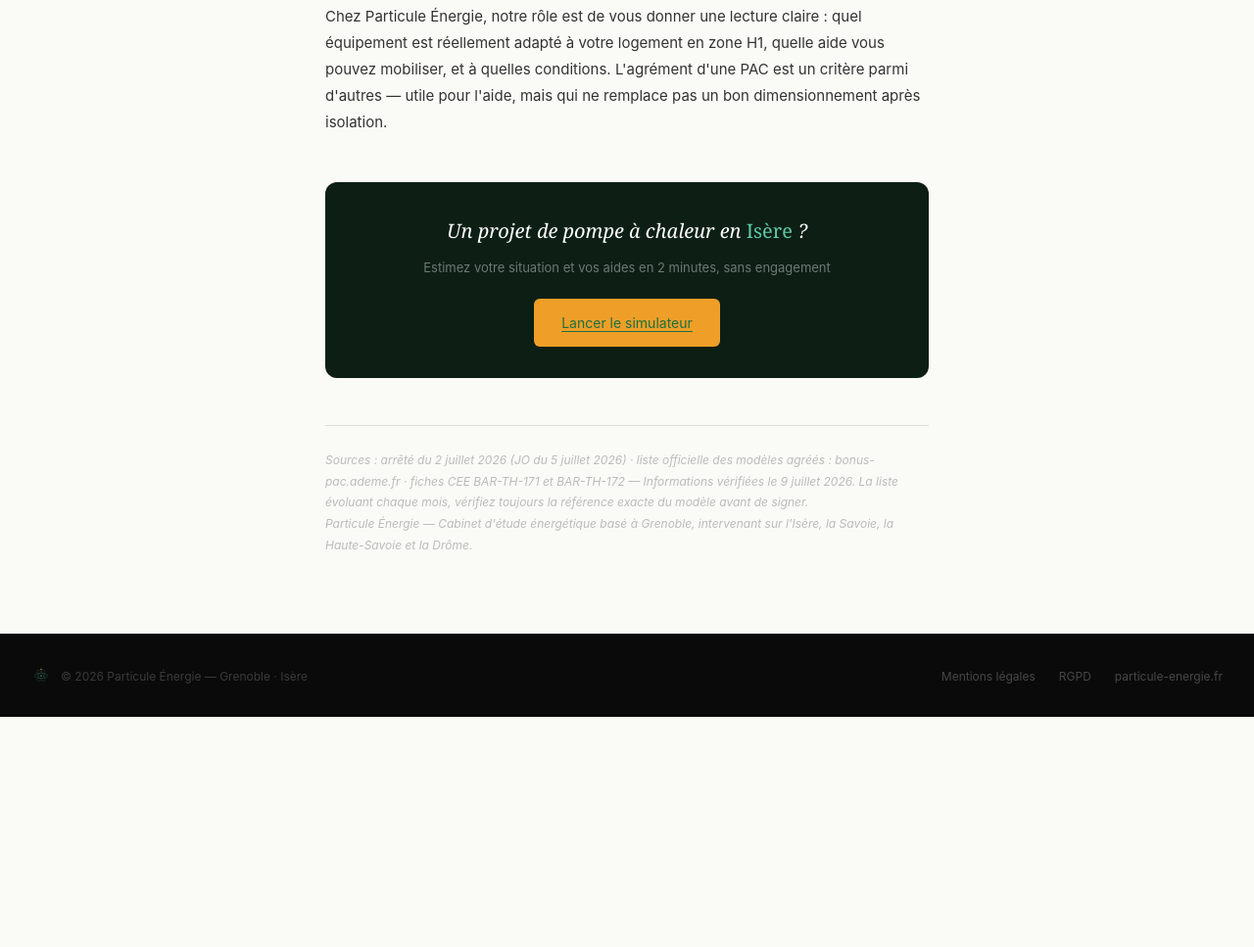
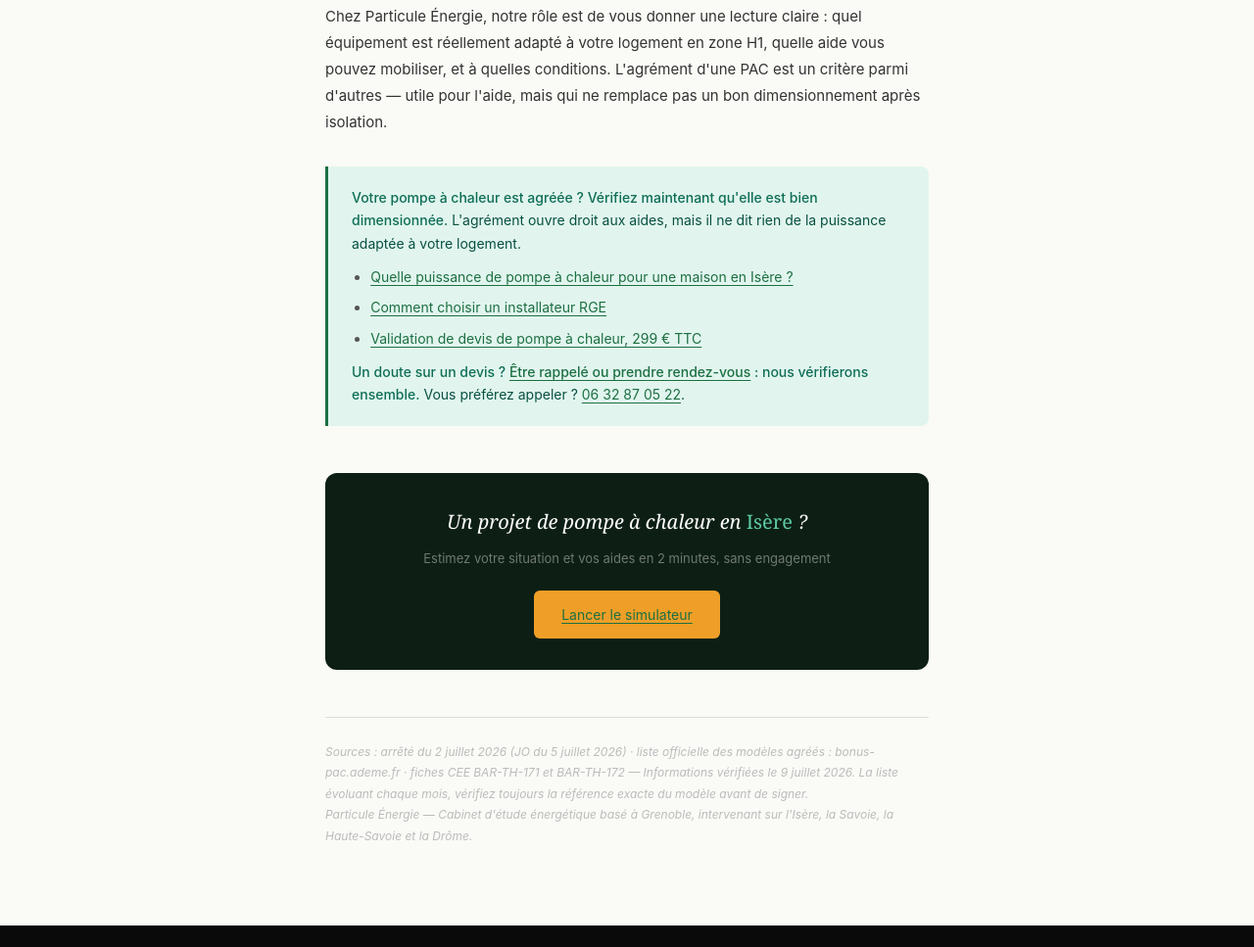
Before and after one commit to loicdpe/particule-energie-site, a plain HTML site: page blog/pac-agreees-septembre-2026.html in a window 1280 px wide. Shown: the part 3118-4085 px from the top of the page at 98% size. Before the commit the page ends 3850 px from the top, so only its background shows below. Drawn offline with Linux system fonts and the light colour scheme.

Commit message:
Bloc d'appel à l'action sur les articles PAC agréées (#5)
* Articles PAC agréées : bloc vers dimensionnement, installateur RGE et validation de devis

Co-Authored-By: Claude Sonnet 5.5 <noreply@anthropic.com>
Claude-Session: https://claude.ai/code/session_01LVXNrUoKPYJsEEfawUTKxE

* Bloc PAC agréées : lien vers « Être rappelé ou prendre rendez-vous »

Co-Authored-By: Claude Sonnet 5.5 <noreply@anthropic.com>
Claude-Session: https://claude.ai/code/session_01LVXNrUoKPYJsEEfawUTKxE

---------

Co-authored-by: Claude <noreply@anthropic.com>

```diff
--- a/blog/pac-agreees-septembre-2026.html
+++ b/blog/pac-agreees-septembre-2026.html
@@ -189,6 +189,16 @@ body{font-family:-apple-system,BlinkMacSystemFont,'Segoe UI',Roboto,sans-serif;b
 
     <p>Chez Particule Énergie, notre rôle est de vous donner une lecture claire : quel équipement est réellement adapté à votre logement en zone H1, quelle aide vous pouvez mobiliser, et à quelles conditions. L'agrément d'une PAC est un critère parmi d'autres — utile pour l'aide, mais qui ne remplace pas un bon dimensionnement après isolation.</p>
 
+    <div style="background:#E1F5EE;border-left:3px solid #1D6F42;border-radius:0 8px 8px 0;padding:1.25rem 1.5rem;margin:2rem 0;font-size:14px;line-height:1.7;color:#085041">
+      <p style="margin:0 0 .6rem"><strong style="color:#0F6E56">Votre pompe à chaleur est agréée ? Vérifiez maintenant qu'elle est bien dimensionnée.</strong> L'agrément ouvre droit aux aides, mais il ne dit rien de la puissance adaptée à votre logement.</p>
+      <ul style="margin:0 0 .6rem 1.2rem;padding:0">
+        <li><a href="/blog/pac-puissance-maison-isere.html" style="color:#1D6F42">Quelle puissance de pompe à chaleur pour une maison en Isère ?</a></li>
+        <li><a href="/blog/choisir-installateur-rge-isere.html" style="color:#1D6F42">Comment choisir un installateur RGE</a></li>
+        <li><a href="/proprietaires.html#offres" style="color:#1D6F42">Validation de devis de pompe à chaleur, 299 € TTC</a></li>
+      </ul>
+      <p style="margin:0"><strong style="color:#0F6E56">Un doute sur un devis ? <a href="/#rappel" style="color:#1D6F42">Être rappelé ou prendre rendez-vous</a> : nous vérifierons ensemble.</strong> Vous préférez appeler ? <a href="tel:+33632870522" style="color:#1D6F42">06 32 87 05 22</a>.</p>
+    </div>
+
     <div class="cta-box">
       <div class="cta-box-title">Un projet de pompe à chaleur en <span>Isère</span> ?</div>
       <div class="cta-box-sub">Estimez votre situation et vos aides en 2 minutes, sans engagement</div>
```
Also changed, not shown: blog/pac-agreees-outil.html (+10 -0 lines).
